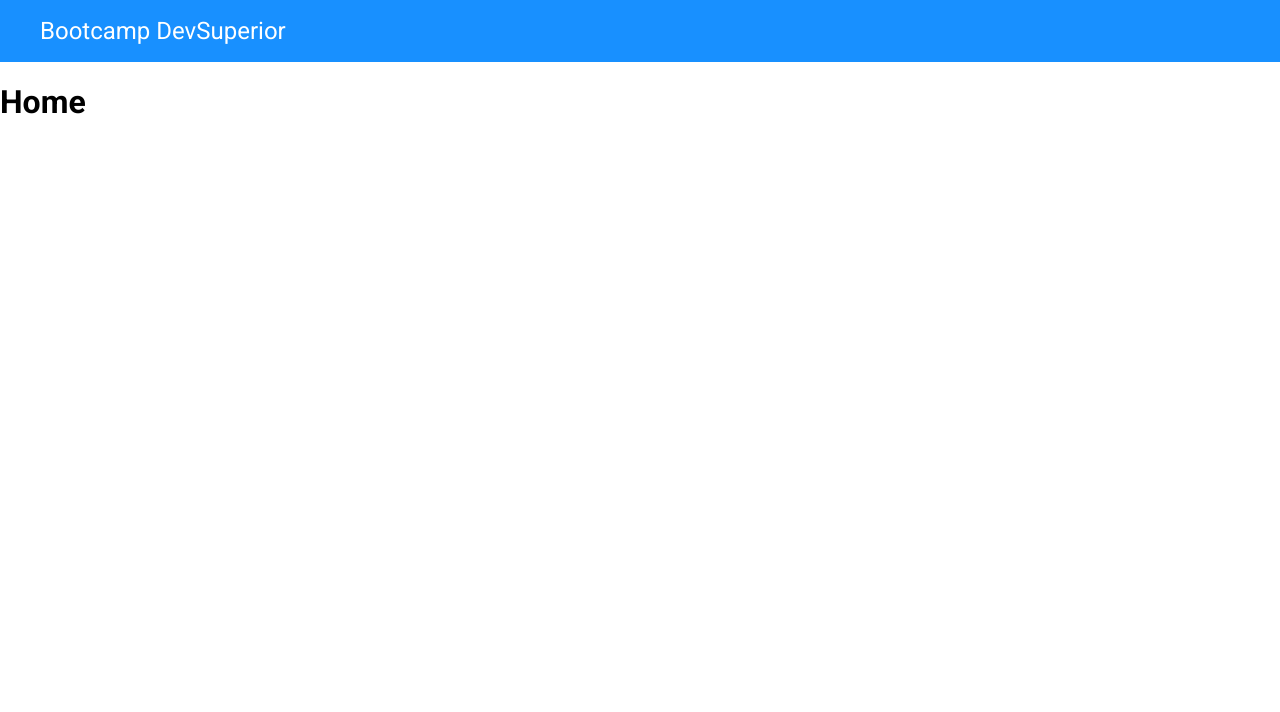
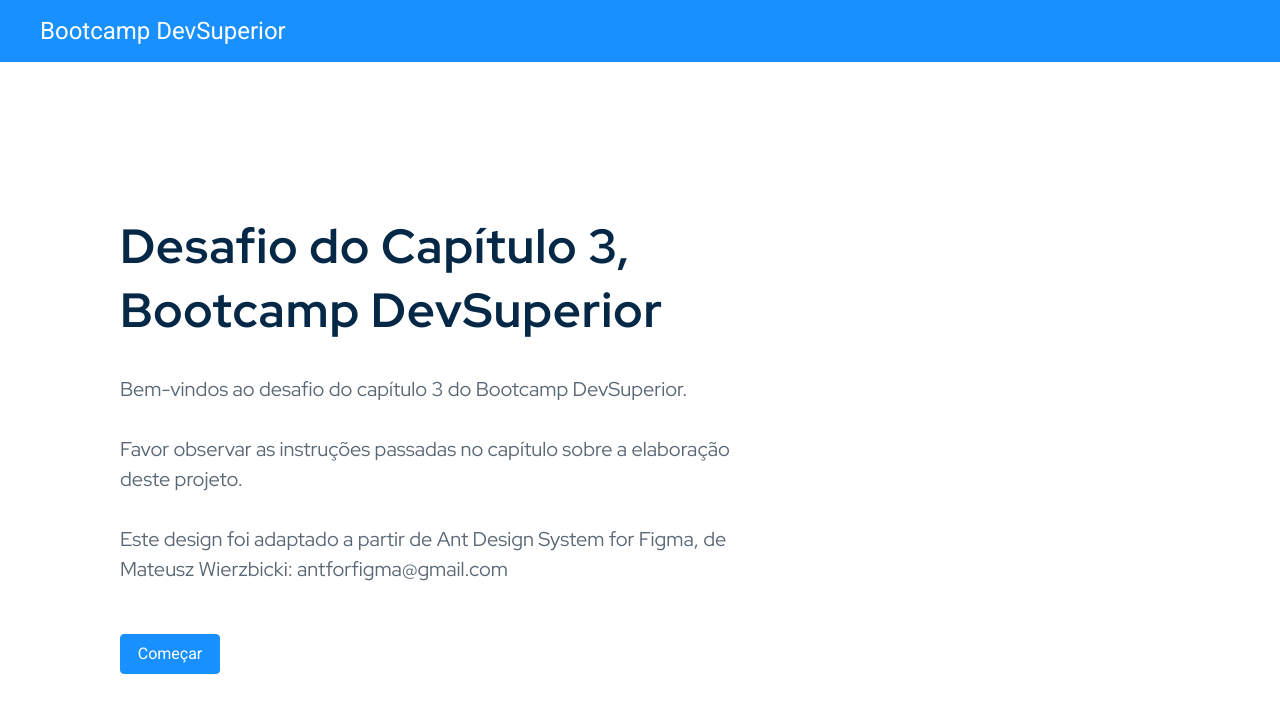
Before and after one commit to JRobsonGomes/desafio03-bootcamp-devsuperior, a React (Create React App) app in the folder github-user-search/: page / in a window 1280 px wide. Shown: the top 712 px of the page. Built offline with nearby package versions, Linux system fonts and the light colour scheme.

Commit message:
Adicionando a pagina Home

```diff
--- a/github-user-search/src/App.scss
+++ b/github-user-search/src/App.scss
@@ -14,3 +14,7 @@ body, html {
 body {
   background: #FFFFFF;
 }
+
+a {
+  text-decoration: none;
+}
--- /dev/null
+++ b/github-user-search/src/core/components/Button/index.tsx
@@ -0,0 +1,17 @@
+import React from 'react';
+import './styles.scss';
+
+
+type Props = {
+    text: string;
+}
+
+const Button = ({ text }: Props) => (
+    <div className="btn-content">
+        <button className="btn">
+            <h5 className="btn-text">{text}</h5>
+        </button>
+    </div>
+);
+
+export default Button;
--- /dev/null
+++ b/github-user-search/src/core/components/Button/styles.scss
@@ -0,0 +1,25 @@
+.btn-content {
+    display: inline-flex;
+}
+
+.btn {
+    width: 100px;
+    height: 40px;
+    border-radius: 4px;
+    border: 1px solid transparent;
+    background: #1890FF;
+    border-color: #1890FF;
+    display: flex;
+    align-items: center;
+    justify-content: center;
+    cursor: pointer;
+}
+
+.btn-text {
+    font-family: Roboto;
+    font-style: normal;
+    font-weight: normal;
+    font-size: 16px;
+    line-height: 24px;
+    color: #FFFFFF;
+}
--- a/github-user-search/src/core/components/NavBar/styles.scss
+++ b/github-user-search/src/core/components/NavBar/styles.scss
@@ -3,10 +3,6 @@
     height: 62px;
     display: flex;
     align-items: center;
-
-    a {
-        text-decoration: none;
-    }
 }
 
 .title-main-menu {
--- a/github-user-search/src/pages/Home/index.tsx
+++ b/github-user-search/src/pages/Home/index.tsx
@@ -1,9 +1,23 @@
+import Button from 'core/components/Button';
 import React from 'react';
+import { Link } from 'react-router-dom';
 import './styles.scss';
 
 const Home = () => (
-    <div>
-        <h1>Home</h1>
+    <div className="home-container">
+        <div className="home-content">
+            <h1 className="text-title">
+                Desafio do Capítulo 3, <br /> Bootcamp DevSuperior
+            </h1>
+            <p className="text-subtitle">
+                Bem-vindos ao desafio do capítulo 3 do Bootcamp DevSuperior.<br /><br />
+                Favor observar as instruções passadas no capítulo sobre a elaboração deste projeto.<br /><br />
+                Este design foi adaptado a partir de Ant Design System for Figma, de Mateusz Wierzbicki: antforfigma@gmail.com
+            </p>
+                <Link to="/search">
+                    <Button text="Começar" />
+                </Link>
+        </div>
     </div>
 );
 
--- a/github-user-search/src/pages/Home/styles.scss
+++ b/github-user-search/src/pages/Home/styles.scss
@@ -0,0 +1,29 @@
+.home-container {
+    padding: 120px 120px 265px 120px;
+}
+
+.home-content {
+    width: 612px
+}
+
+.text-title {
+    font-family: 'Red Hat Display';
+    font-style: normal;
+    font-weight: bold;
+    font-size: 48px;
+    line-height: 64px;
+    display: flex;
+    align-items: center;
+    letter-spacing: 0.02em;
+    color: #062847;
+}
+
+.text-subtitle {
+    font-family: 'Red Hat Display';
+    font-style: normal;
+    font-weight: normal;
+    font-size: 20px;
+    line-height: 30px;
+    color: #5A6774;
+    margin-bottom: 50px;
+}
```
